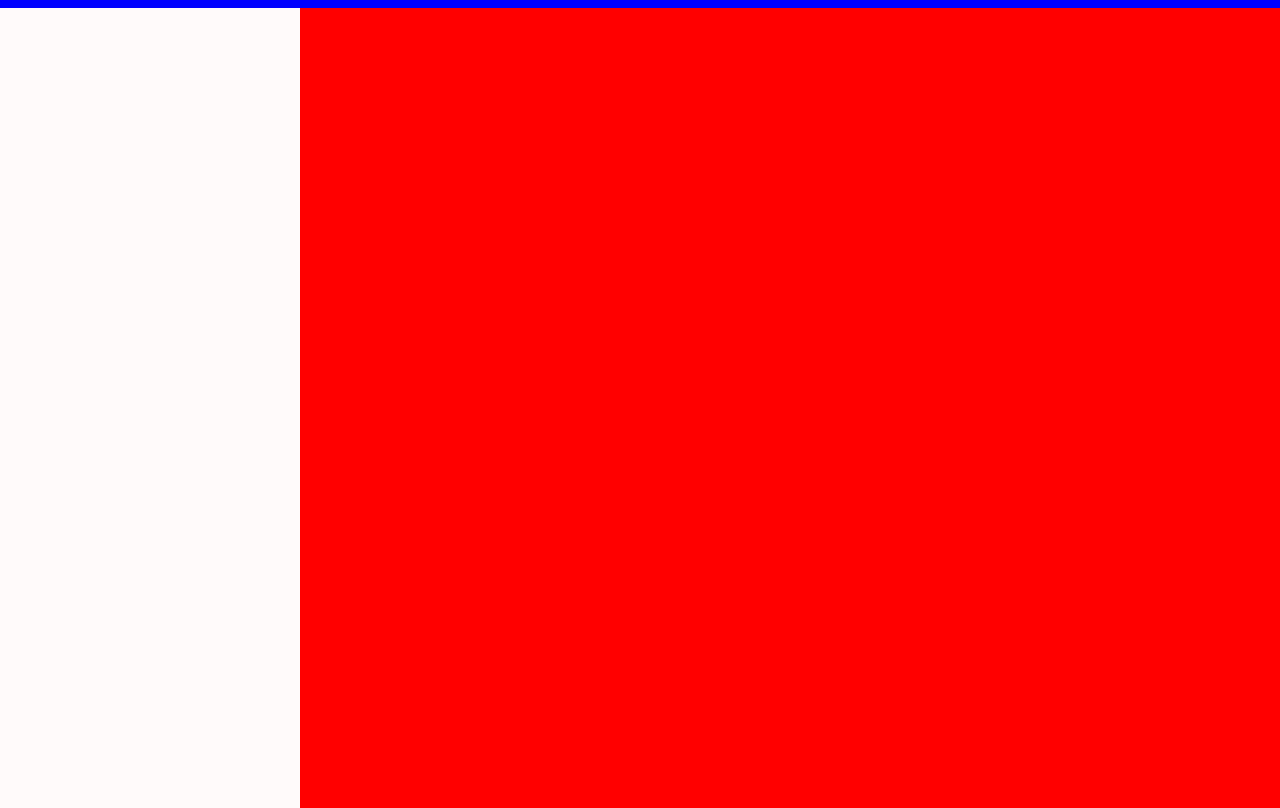
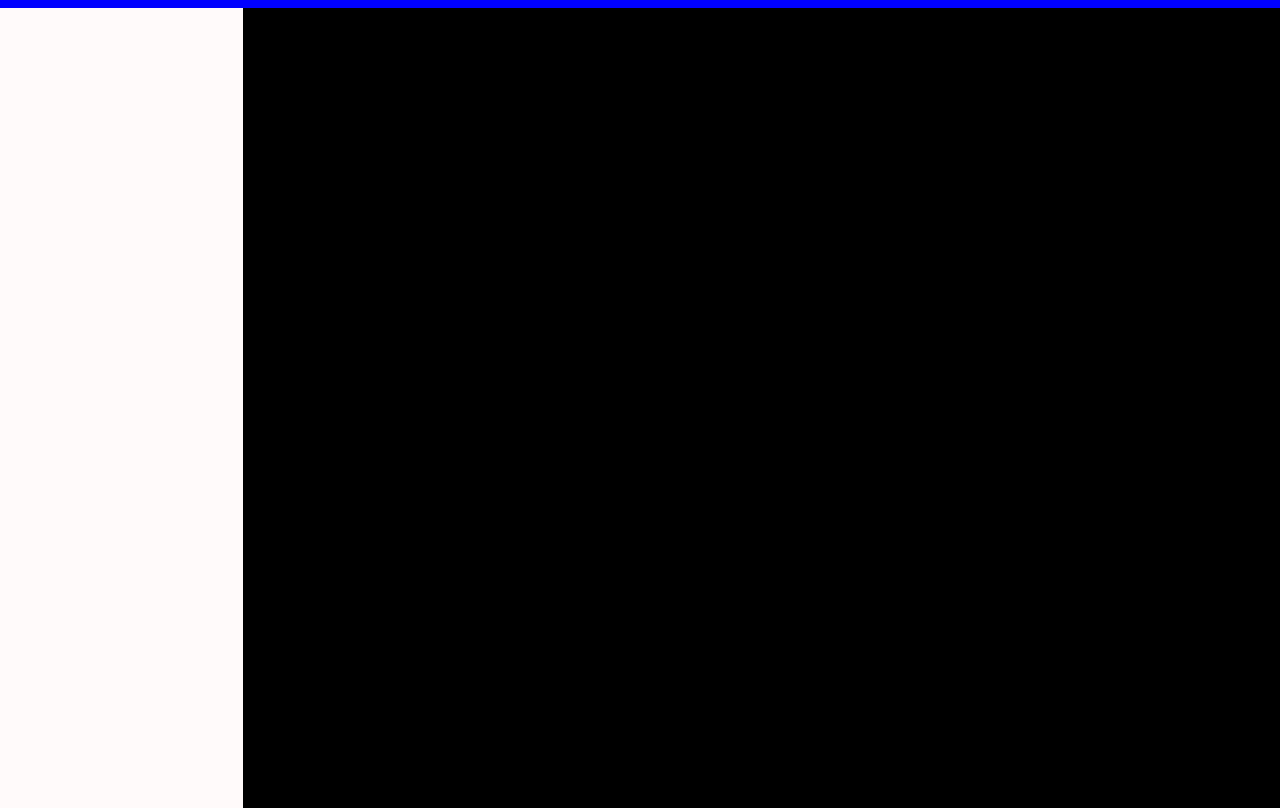
Before and after one commit to artsycoder533/Planner, a website built with webpack: page dist/index.html in a window 1280 px wide. Shown: the part 42-850 px from the top of the page. Built offline with nearby package versions, Linux system fonts and the light colour scheme.

Commit message:
added renderContent function, imported to index.js

```diff
--- a/src/index.js
+++ b/src/index.js
@@ -1,6 +1,6 @@
 import "./styles/style.scss";
 import Pic from "./assets/pic.jpg";
-import { renderContainer, renderNavbar, renderAside } from "./scripts/createUI.js";
+import { renderContainer, renderContent, renderNavbar, renderAside } from "./scripts/createUI.js";
 
 
 //window.addEventListener("DOMContentLoaded", renderNavbar());
@@ -10,3 +10,4 @@ const container = renderContainer();
 document.body.appendChild(container);
 
 container.appendChild(renderAside());
+container.appendChild(renderContent());
--- a/src/scripts/createUI.js
+++ b/src/scripts/createUI.js
@@ -21,6 +21,11 @@ function renderAside() {
 }
 
 function renderContainer() {
+    const section = createElementWithClass("section", "container");
+    return section;
+}
+
+function renderContent() {
     const section = createElementWithClass("section", "content");
     return section;
 }
@@ -49,4 +54,4 @@ function createTextElement(type, classList, text) {
 	return element;
 }
 
-export { renderContainer, renderNavbar, renderAside };
+export { renderContainer, renderContent, renderNavbar, renderAside };
--- a/src/styles/style.scss
+++ b/src/styles/style.scss
@@ -49,8 +49,14 @@ header {
     background: snow;
 }
 
+.container {
+    width: 100%;
+    height: 100%;
+    display: flex;
+}
+
 .content {
     width: 100%;
     height: 100%;
-    background: red;
+    background: black;
 }
```
